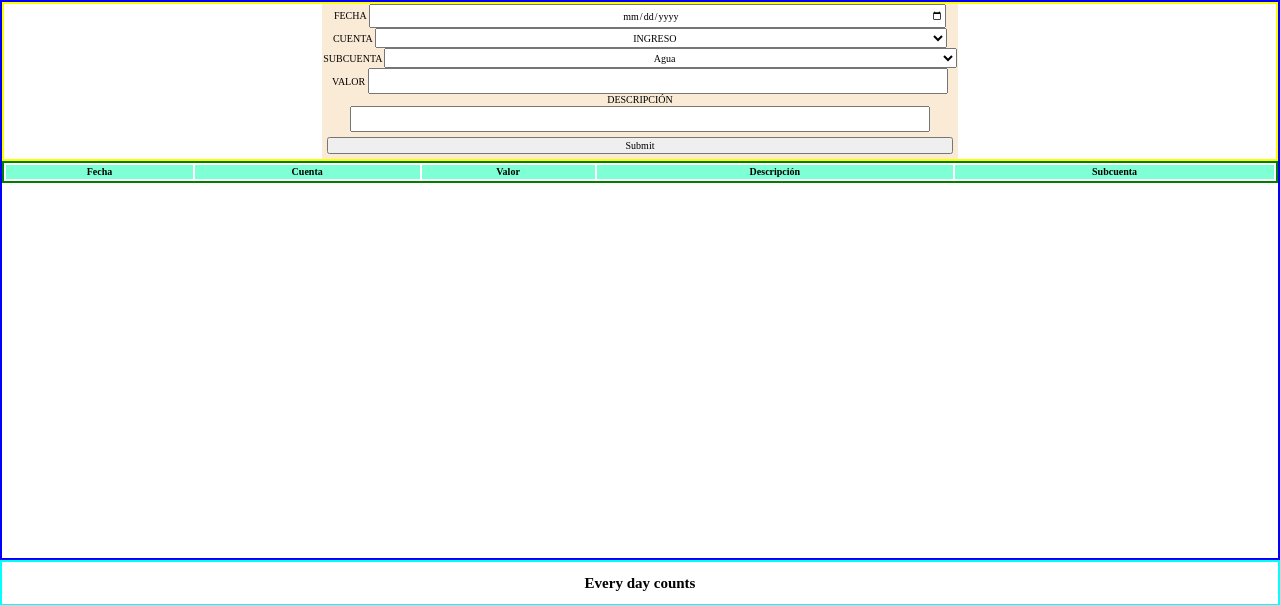
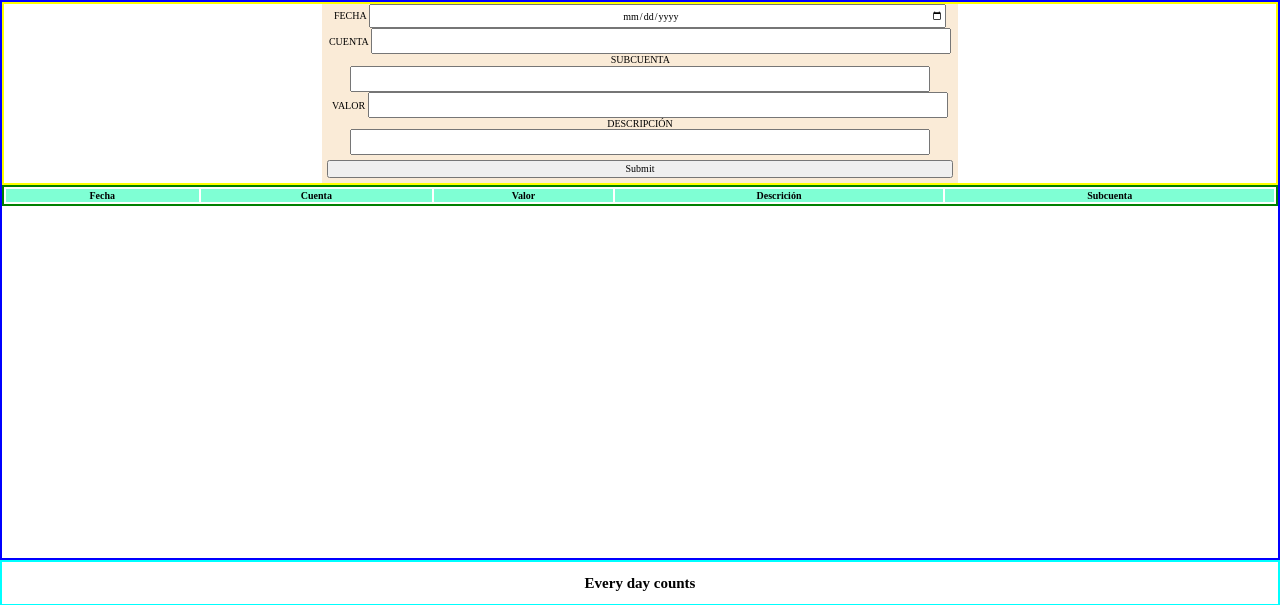
Before and after one commit to jlruedam/myFinances, a Django app: page / in a window 1280 px wide. Shown: the part 85-690 px from the top of the page. Run offline with Django 4.2, Linux system fonts and the light colour scheme; lists and menus that the app fills with data are empty.

Commit message:
Cambiar select por Datalist

```diff
--- a/myFinances/logBook/templates/logBook/index.html
+++ b/myFinances/logBook/templates/logBook/index.html
@@ -38,22 +38,24 @@
 
                 <label class="formOne__label" for="selectAcount">
                     <span>CUENTA</span>
-                    <select class="formOne__select" name="selectAccount" id="selectAccount">
-                        <option value="">INGRESO</option>
-                        <option value="">DEUDAS</option>
-                        <option value="">ALIMENTACIÓN</option>
-                        <option value="">SERVICIOS</option>
-                    </select>
+                    <input class="formOne__select" list="accounts" name="selectAccount" id="selectAccount" />
+                    <datalist id="accounts">
+                      <option value="INGRESO">
+                      <option value="DEUDAS">
+                      <option value="ALIMENTACIÓN">
+                      <option value="SERVICIOS">
+                    </datalist>
                 </label>
 
                 <label class="formOne__label" for="selectSubAccount">
                     <span>SUBCUENTA</span>
-                    <select class="formOne__select" name="selectSubAccount" id="selectSubAccount">
-                        <option value="">Agua</option>
-                        <option value="">Luz</option>
-                        <option value="">Gas</option>
-                        <option value="">Mascotas</option>
-                    </select>
+                    <input class="formOne__select" list="subaccounts" name="selectSubAccount" id="selectSubAccount" />
+                    <datalist id="subaccounts">
+                      <option value="Agua">
+                      <option value="Luz">
+                      <option value="Gas">
+                      <option value="Mascotas">
+                    </datalist>
                 </label>
 
                 <label class="formOne__label" for="valueEvent">
@@ -77,10 +79,10 @@
                     <th class="tableOne__headField">Fecha</th>
                     <th class="tableOne__headField">Cuenta</th>
                     <th class="tableOne__headField">Valor</th>
-                    <th class="tableOne__headField">Descripción</th>
+                    <th class="tableOne__headField">Descrición</th>
                     <th class="tableOne__headField">Subcuenta</th>
                </thead>
-               <tbody class="tableOne__body">
+               <tbody class="tableOne__h">
 
                </tbody>
            </table>
```
